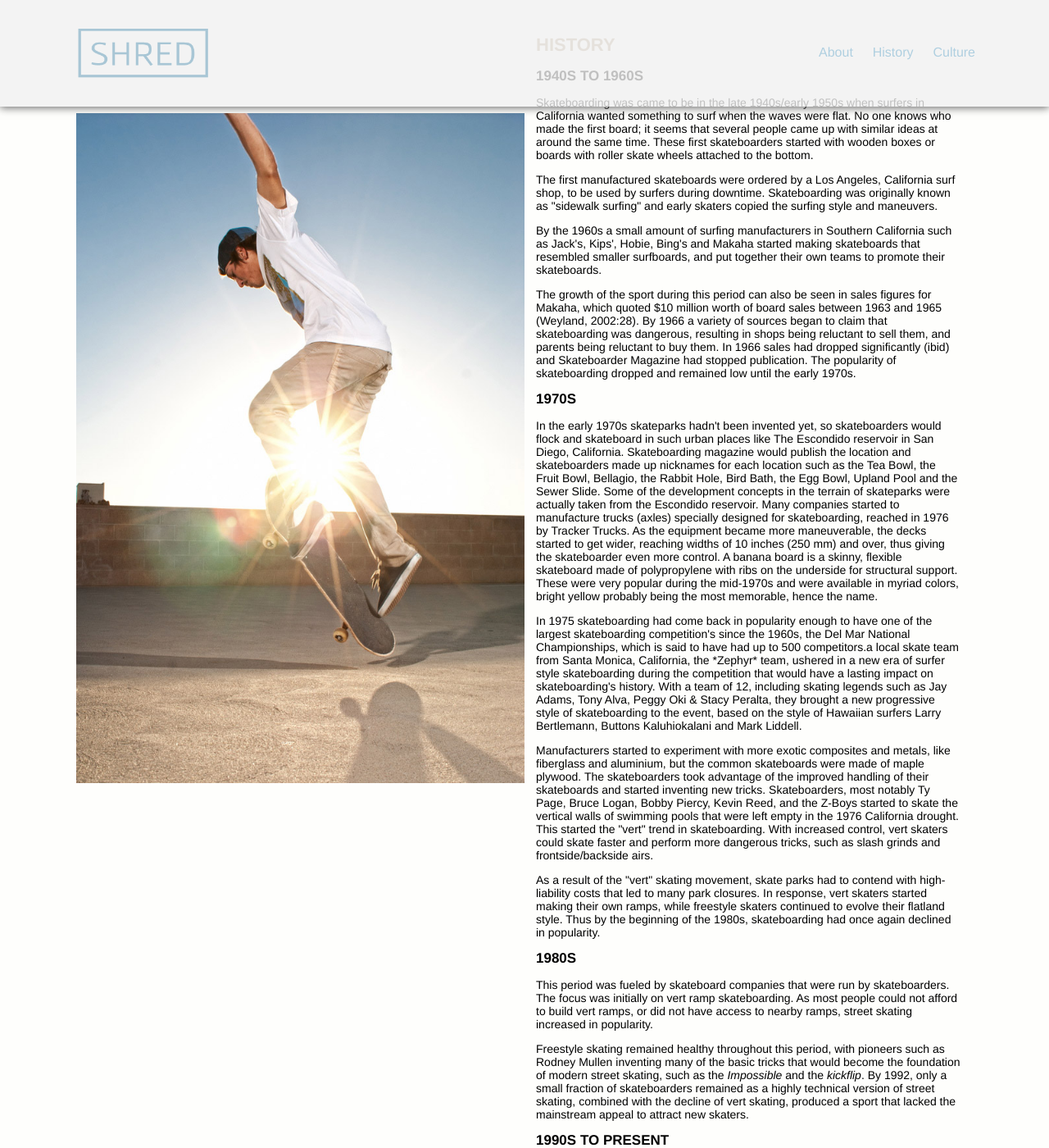
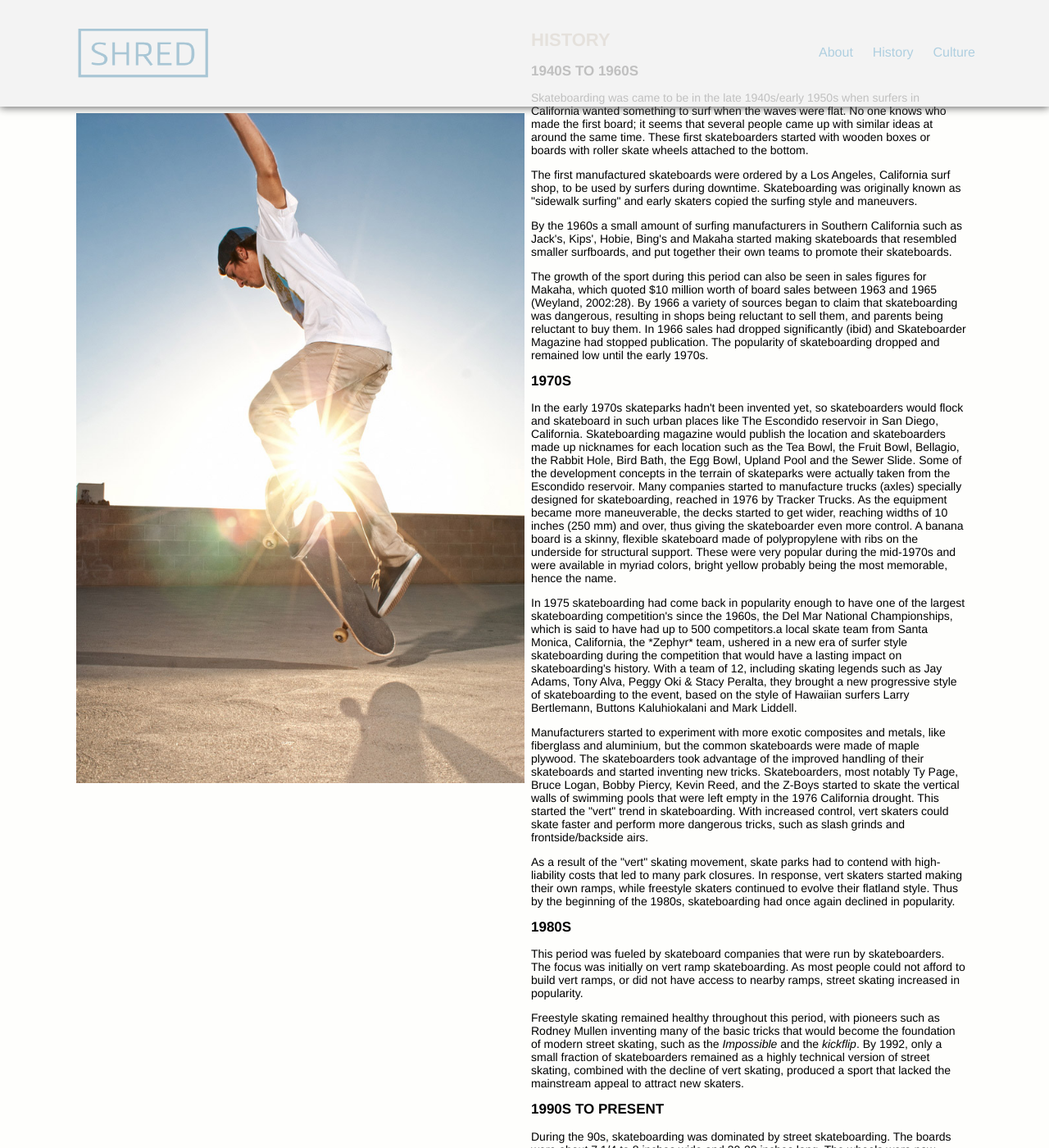
Before and after one commit to maddiwatson1/large-data-site, a Jekyll site: the page built from history.html, in a window 1280 px wide and 1400 px high. Shown: the whole window at 82% size. Built offline with Jekyll 4.4.1, drawn with Linux system fonts in a browser that asks for light colours; Markdown is read by kramdown in place of the engine named in the settings.

Commit message:
another unit spacer edit

```diff
--- a/css/general.css
+++ b/css/general.css
@@ -163,10 +163,6 @@ p {
 	padding-left: 0px;
 }
 
-.unit-spacer-3 {
-	padding: 1em;
-}
-
 @media only screen and (min-width: 37.9375em) {
 
 	.unit-spacer-2 {
--- a/history.html
+++ b/history.html
@@ -9,7 +9,7 @@ layout: default
 </div>
 
 <div class="unit unit-s-1 unit-m-1-2">
-	<div class="unit-spacer-3">
+	<div class="unit-spacer">
 		<h1>History</h1>
 			<h2>1940s to 1960s</h2>
     			<p>Skateboarding was came to be in the late 1940s/early 1950s when surfers in California wanted something to surf when the waves were flat. No one knows who made the first board; it seems that several people came up with similar ideas at around the same time. These first skateboarders started with wooden boxes or boards with roller skate wheels attached to the bottom.</p>
```
